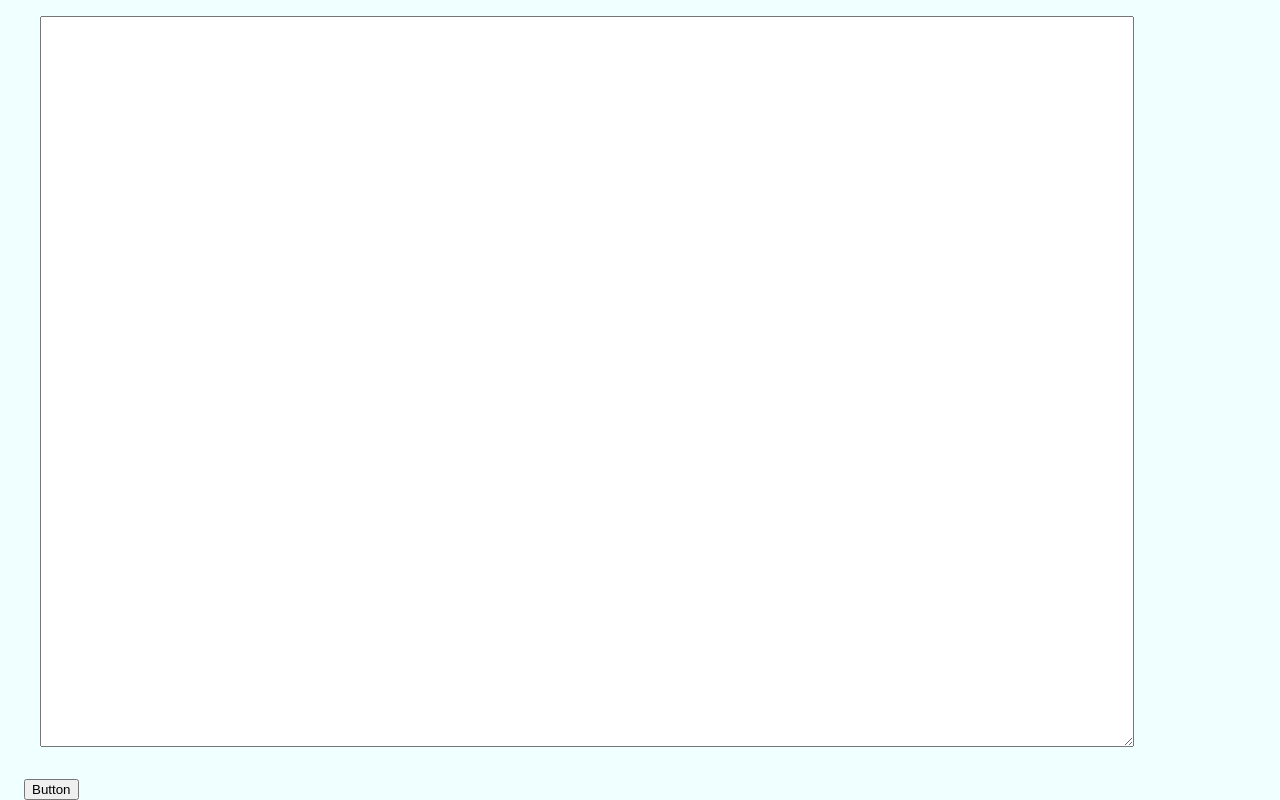
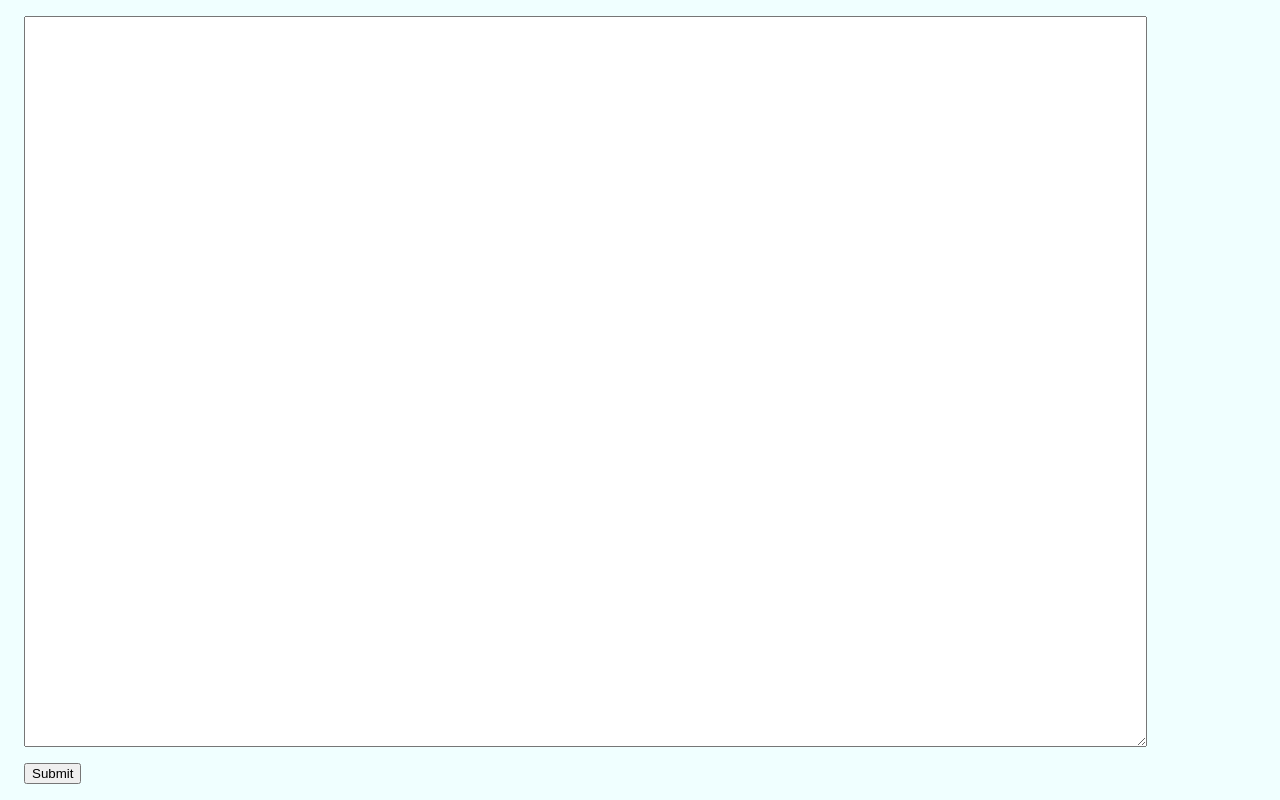
Before and after one commit to pmusaraj/pmusaraj.github.io, a plain HTML site: page index.html in a window 1280 px wide. Drawn offline with Linux system fonts and the light colour scheme.

Commit message:
more changes

```diff
--- a/index.html
+++ b/index.html
@@ -3,6 +3,7 @@
 
 <head>
     <meta http-equiv="Content-Type" content="text/html; charset=utf-8" />
+    <meta name="viewport" content="width=device-width, initial-scale=1.0, minimum-scale=1.0, user-scalable=yes, viewport-fit=cover">
     <title>pmusaraj</title>
     <style type="text/css">
         body {
@@ -15,8 +16,7 @@
             width: 100%;
             height: calc(100vh - env(safe-area-inset-bottom));
             box-sizing: border-box;
-            padding-left: 1em;
-            padding-right: 1em;
+            padding: 1em;
             display: flex;
             flex-direction: column;
         }
@@ -24,13 +24,14 @@
         .textarea {
             flex-grow: 1;
             margin-bottom: 1em;
-            padding: 1em;
         }
 
         textarea {
             height: 100%;
             width: 90%;
             box-sizing: border-box;
+            font-size: 18px;
+            padding: 1em;
         }
     </style>
 </head>
@@ -41,7 +42,7 @@
             <textarea></textarea>
         </div>
         <div class="button">
-            <button>Button</button>
+            <button>Submit</button>
         </div>
     </div>
 </body>
```
